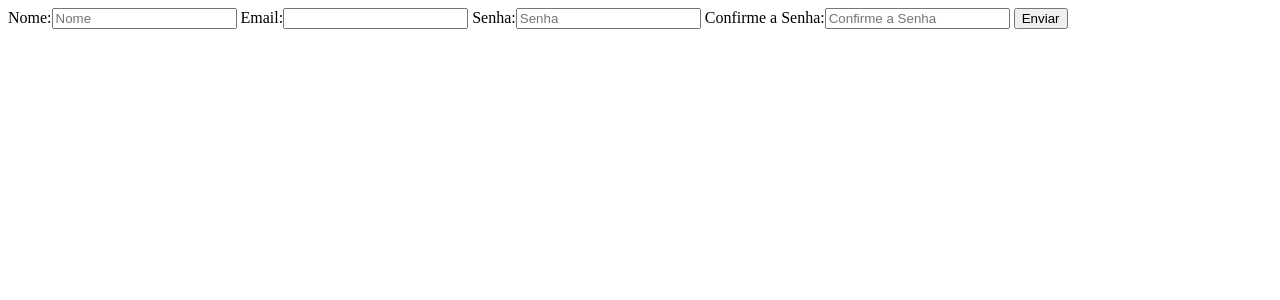
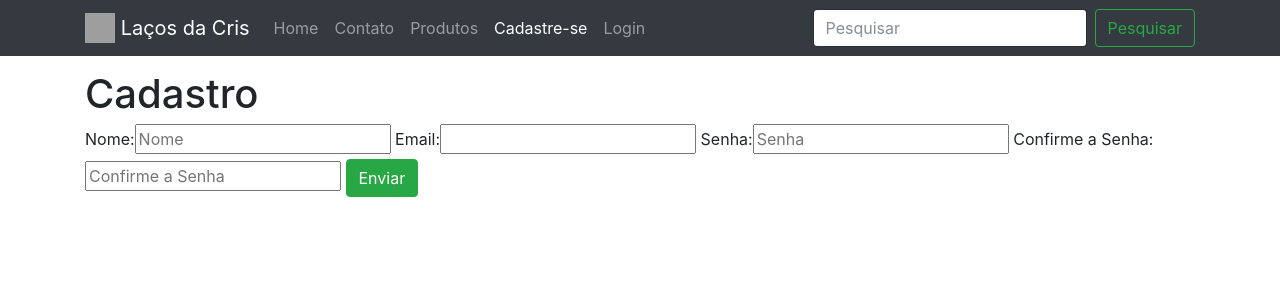
Before and after one commit to HervalMata/ecommerce_django, a Django app: page /register in a window 1280 px wide. Shown: the top 300 px of the page. Run offline with Django 3.2, Linux system fonts and the light colour scheme; some libraries are stand-ins or nearby versions; grey boxes are pictures that could not be loaded.

Commit message:
Integrate to Django

```diff
--- a/src/products/templates/products/detail.html
+++ b/src/products/templates/products/detail.html
@@ -1,6 +1,5 @@
 {% extends "base.html" %}
 {% block content %}
-<div class="'container">
 <div class="wow">
     <div class="col">
         <h1>{{ object.title }}</h1>
@@ -11,5 +10,4 @@
         {% endif %}
     </div>
 </div>
-</div>
 {% endblock %}}
--- a/src/products/templates/products/list.html
+++ b/src/products/templates/products/list.html
@@ -1,6 +1,5 @@
 {% extends "base.html" %}
 {% block content %}
-<div class="container">
 <div class="row">
     {% for obj in object_list %}
     <div class="col">
@@ -25,5 +24,4 @@
 {% endif %}
 {% endfor %}
 </div>
-</div>
 {% endblock %}
--- a/src/templates/auth/login.html
+++ b/src/templates/auth/login.html
@@ -1,5 +1,8 @@
-
+{% extends "base.html" %}
+{% block content %}
+<h1>Login</h1>
 <form method="POST"> {% csrf_token %}
     {{ form }}
     <button type="submit" class="btn btn-success">Enviar</button>
 </form>
+{% endblock %}
--- a/src/templates/auth/register.html
+++ b/src/templates/auth/register.html
@@ -1,5 +1,8 @@
-
+{% extends "base.html" %}
+{% block content %}
+<h1>Cadastro</h1>
 <form method="POST"> {% csrf_token %}
     {{ form }}
     <button type="submit" class="btn btn-success">Enviar</button>
 </form>
+{% endblock %}
--- a/src/templates/base.html
+++ b/src/templates/base.html
@@ -11,7 +11,9 @@
 </head>
 <body>
 {% include 'base/navbar.html' with brand_name='Laços da Cris' %}
-{% block content %} {% endblock %}
+<div class="container">
+    {% block content %} {% endblock %}
+</div>
 {% include 'base/js.html' %}
 </body>
 </html>
--- a/src/templates/base/navbar.html
+++ b/src/templates/base/navbar.html
@@ -4,8 +4,11 @@
 {% url 'products:list' as product_list_url %}
 {% url 'login' as login_url %}
 {% url 'register' as register_url %}
-<nav class="navbar navbar-expand-lg navbar-light bg-light">
-  <a class="navbar-brand" href="{{ home_url}}">{% if brand_name %} {{ brand_name }} {% else %} Laços da Cris {% endif%}</a>
+<nav class="navbar navbar-expand-lg navbar-dark bg-dark mb-3">
+  <div class='container'>
+  <a class="navbar-brand" href="{{ home_url}}">
+    <img src="http://getbootstrap.com/assets/brand/bootstrap-solid.svg" width="30" height="30" class="d-inline-block align-top" alt="">
+    {% if brand_name %} {{ brand_name }} {% else %} Laços da Cris {% endif%}</a>
   <button class="navbar-toggler" type="button" data-toggle="collapse" data-target="#navbarSupportedContent" aria-controls="navbarSupportedContent" aria-expanded="false" aria-label="Toggle navigation">
     <span class="navbar-toggler-icon"></span>
   </button>
@@ -39,4 +42,5 @@
       <button class="btn btn-outline-success my-2 my-sm-0" type="submit">Pesquisar</button>
     </form>
   </div>
+  </div>
 </nav>
--- a/src/templates/home_page.html
+++ b/src/templates/home_page.html
@@ -10,10 +10,8 @@
 
 <div class="text-center">
     <h1>{{ title }}</h1>
-        <h1>Hello, world!</h1>
 </div>
 
-    <div class="container">
 <div class="row">
     <div class="col">
         <img src="{% static 'img/beach.jpg' %}" class="img-fluid"/>
@@ -28,5 +26,4 @@
         </div>
       </div>
       {% endif %}
-    </div>
 {% endblock %}
```
Lines whose indentation alone changed are shown as unchanged.
